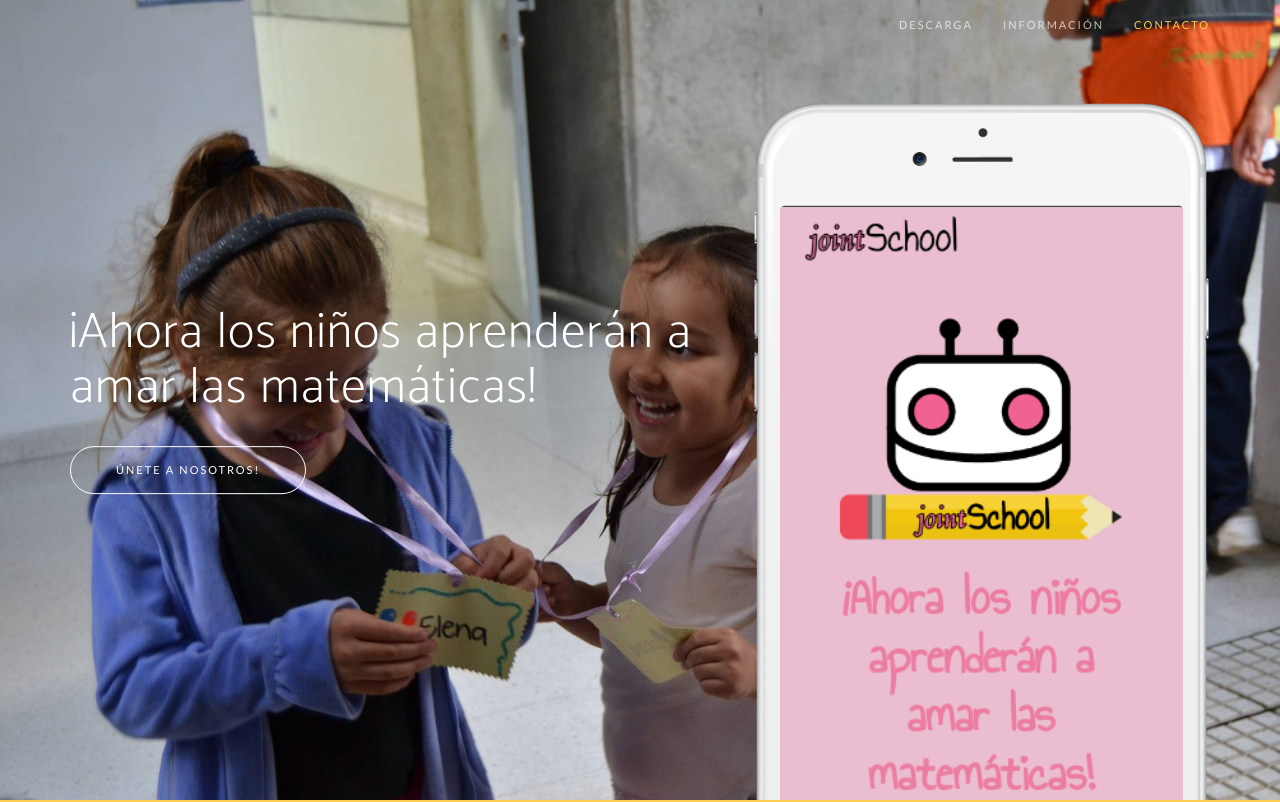
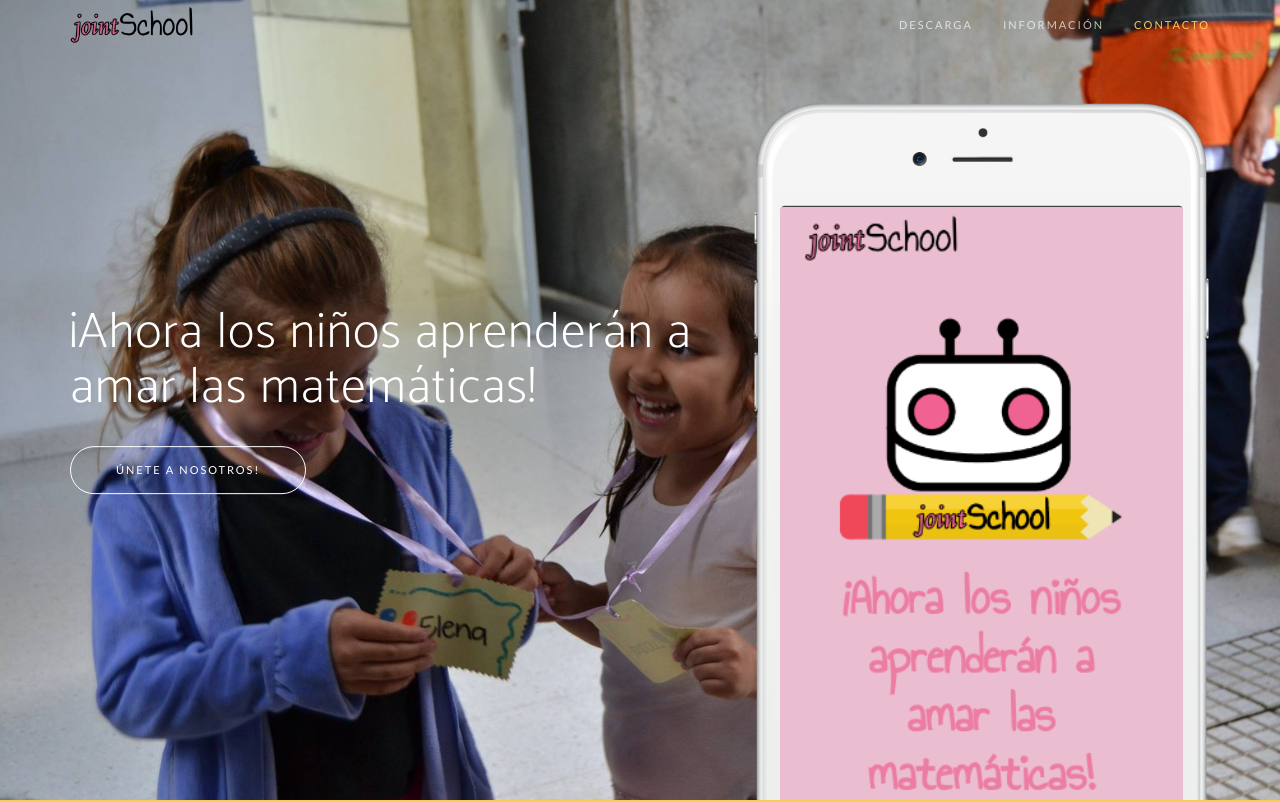
Before and after one commit to jointDeveloper/webjointschool, a website: page index.html in a window 1280 px wide. Shown: the top 802 px of the page. Drawn offline with nearby package versions, Linux system fonts and the light colour scheme; files that its build step writes are made by us from their sources; the site is published under a folder, as on GitHub Pages, so addresses that start at the root find nothing; a web font is replaced by a local one.

Commit message:
More information about

```diff
--- a/index.html
+++ b/index.html
@@ -47,7 +47,7 @@
                 <button type="button" class="navbar-toggle collapsed" data-toggle="collapse" data-target="#bs-example-navbar-collapse-1">
                     <span class="sr-only">Toggle navigation</span> Menu <i class="fa fa-bars"></i>
                 </button>
-                <a class="navbar-brand page-scroll" href="/"><img src="/img/slogan.png" alt="" style="height: 40px; margin-top: -10px"></a>
+                <a class="navbar-brand page-scroll" href="/"><img src="img/slogan.png" alt="" style="height: 40px; margin-top: -10px"></a>
             </div>
 
             <!-- Collect the nav links, forms, and other content for toggling -->
```
